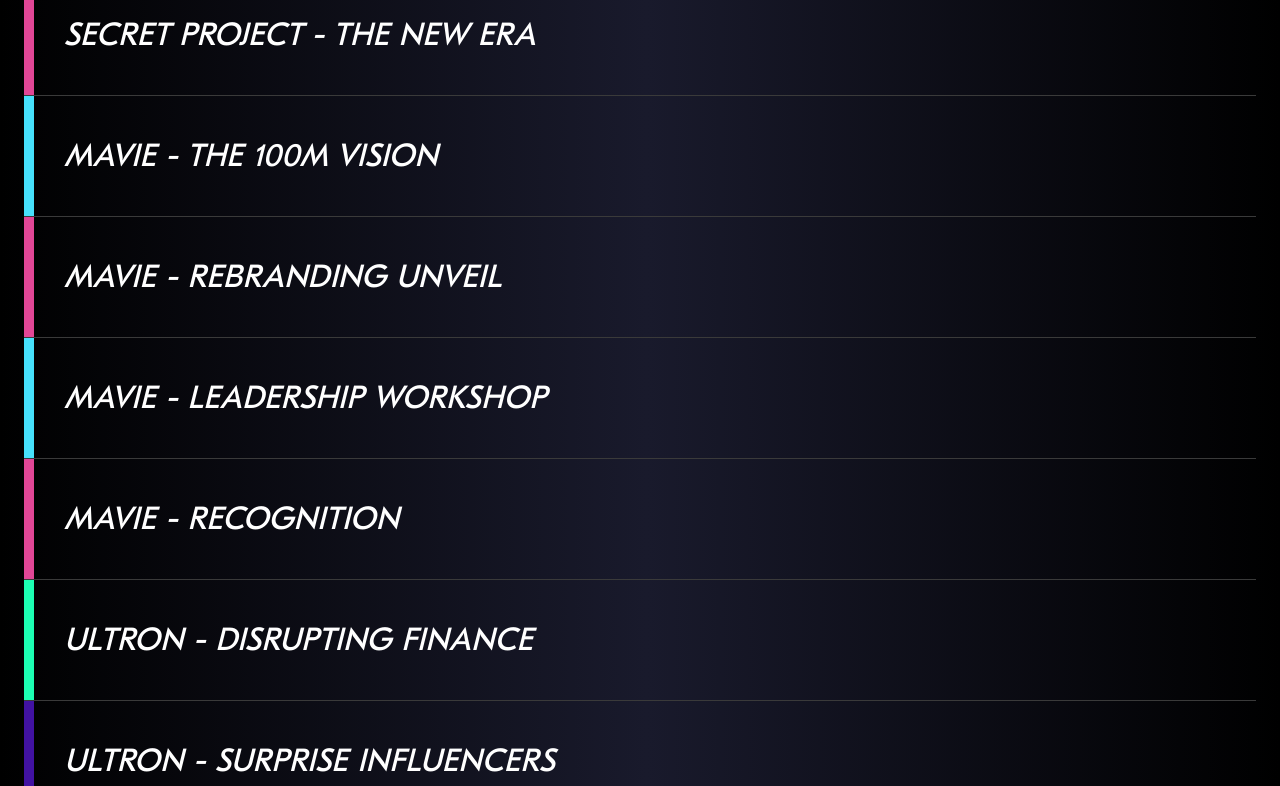
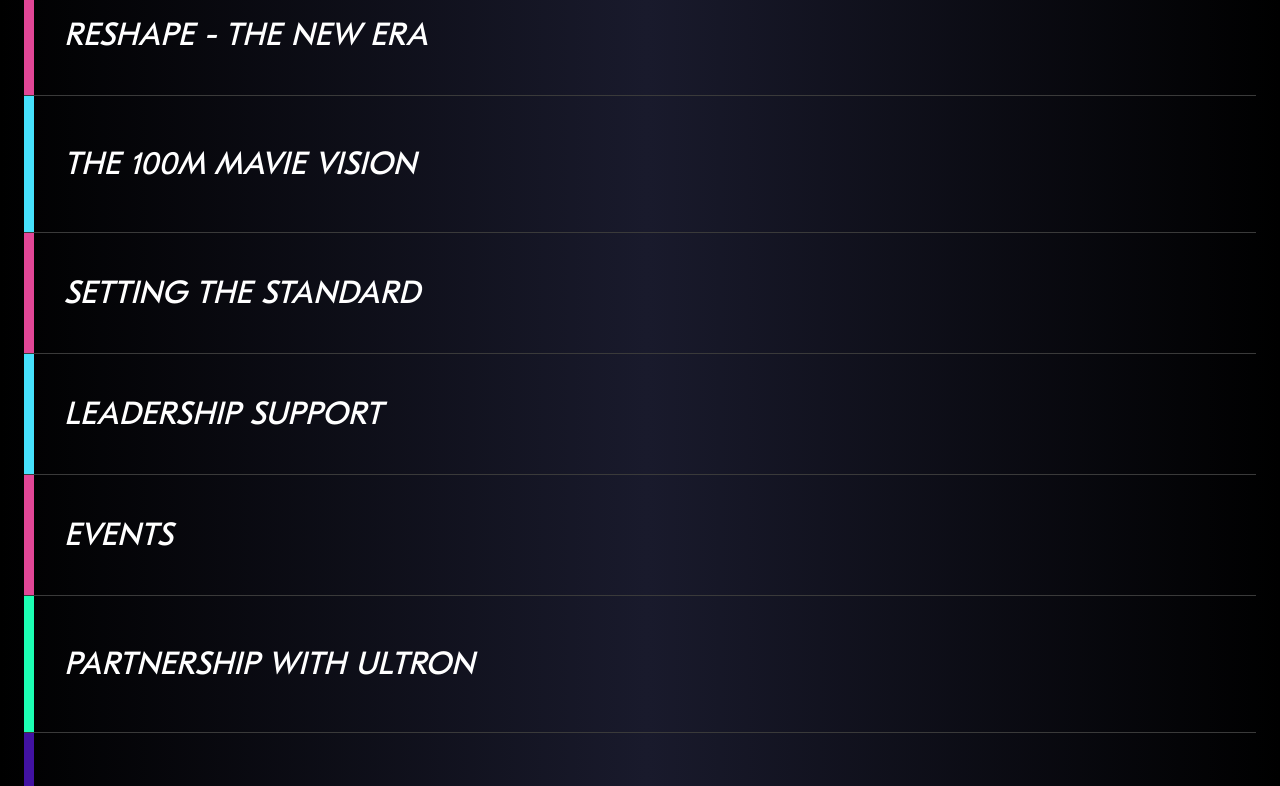
Before and after one commit to Innovatio-dev/mavie-global, a Next.js app: page / in a window 1280 px wide. Shown: the part 5000-5786 px from the top of the page. Built offline with nearby package versions, Linux system fonts and the light colour scheme.

Commit message:
Program section: gradient fixed, texts updated

```diff
--- a/src/components/sections/program/index.tsx
+++ b/src/components/sections/program/index.tsx
@@ -5,44 +5,44 @@ import { motion } from 'framer-motion'
 import { slideLeft, zoomOut, zoomIn } from '@/utils/motion_effects'
 
 const entries: IItemProps[] = [{
-    title: 'SECRET PROJECT - THE NEW ERA',
-    subtitle: 'A secret project that bridges the gap between WEB2 and WEB3 and introduces the masses to decentralized finance (DeFi).',
+    title: 'RESHAPE - THE NEW ERA',
+    subtitle: 'A massive project that bridges the gap between WEB2 and WEB3 and introduces the masses to decentralized finance (DeFi).',
     startColor: '#E14696',
     endColor: '#E1469600',
     tags: ['Mavie Academy', 'Flip.me', 'secret partner announcement']
 }, {
-    title: 'MAVIE - THE 100M VISION',
-    subtitle: 'Introducing the vision that will position MaVie as one of the most prominent leaders in the WEB3.',
+    title: 'THE 100M mavie VISION',
+    subtitle: "Join MaVie's 100M vision to make a difference in the world and position yourself for future success. Gain valuable expertise in Web 3.0. Stay ahead of the curve and learn about the latest developments in blockchain technology, decentralized applications, and more.",
     startColor: '#46E1FC',
     endColor: '#46E1FC00',
     tags: ['Mavie Academy', 'Flip.me', 'secret partner announcement']
 }, {
-    title: 'MAVIE - REBRANDING UNVEIL',
-    subtitle: 'Unveiling a complete rebranding, with new sales materials that reflect our values and vision for the future.',
+    title: 'SETTING THE STANDARD',
+    subtitle: 'MaVie sets the standard in Web 3.0 and affiliate marketing, providing innovative solutions for individuals and businesses to succeed in the digital economy.',
     startColor: '#E14696',
     endColor: '#E1469600',
     tags: ['Mavie Academy', 'Flip.me', 'secret partner announcement']
 }, {
-    title: 'MAVIE - LEADERSHIP WORKSHOP',
-    subtitle: 'An introduction to the new sales materials and training on how to present MaVie to the global audience.',
+    title: 'LEADERSHIP SUPPORT',
+    subtitle: "MaVie's program offers practical tools and strategies to enhance leadership skills and drive success.",
     startColor: '#46E1FC',
     endColor: '#46E1FC00',
     tags: ['Mavie Academy', 'Flip.me', 'secret partner announcement']
 }, {
-    title: 'mavie - recognition',
-    subtitle: 'A special moment for the MaVie family, where we honor the top performing members from all around the world.',
+    title: 'EVENTS',
+    subtitle: "Elevate your personal and professional growth with MaVie's exclusive events. Connect with like-minded individuals and enjoy unforgettable experiences worldwide.",
     startColor: '#E14696',
     endColor: '#4112A200',
     tags: ['Mavie Academy', 'Flip.me', 'secret partner announcement']
 }, {
-    title: 'ultron - disrupting finance',
-    subtitle: 'Ultron is set to unveil its grand plan for the next phase after months of rapid expansion.',
+    title: 'partnership with ultron',
+    subtitle: 'The partnership between Ultron and Mavie is a testament to our successful collaboration. Together, we have been able to foster growing communities and achieve incredible results by working hand in hand. This presents an exciting opportunity for you to join us on this journey.',
     startColor: '#1CFFB3',
     endColor: '#1CFFB300',
     tags: ['Mavie Academy', 'Flip.me', 'secret partner announcement']
 }, {
-    title: 'ULTRON - SURPRISE INFLUENCERS',
-    subtitle: 'Ultron will introduce its new partners who will help educate the masses about the future of WEB3.',
+    title: 'education',
+    subtitle: 'Providing education and training in areas of WEB 3.0 and our affiliate marketing platform can be incredibly valuable for individuals who want to start an online business or explore opportunities in the emerging decentralised WEB 3.0 economy.',
     startColor: '#4112A2',
     endColor: '#4112A200',
     tags: ['Mavie Academy', 'Flip.me', 'secret partner announcement']
--- a/src/components/sections/program/item/index.tsx
+++ b/src/components/sections/program/item/index.tsx
@@ -23,7 +23,7 @@ export default function Item(props: IItemProps) {
         </div>
         <div className={styles.contextual}>
             <div className={styles.background}
-                style={{ background: `linear-gradient(180deg, ${props.startColor}, ${props.endColor})` }}
+                style={{ background: `linear-gradient(90deg, ${props.startColor}, ${props.endColor})` }}
             ></div>
             <div className={styles.title}>{props.title}</div>
             <div className={styles.subtitle}>{props.subtitle}</div>
```
